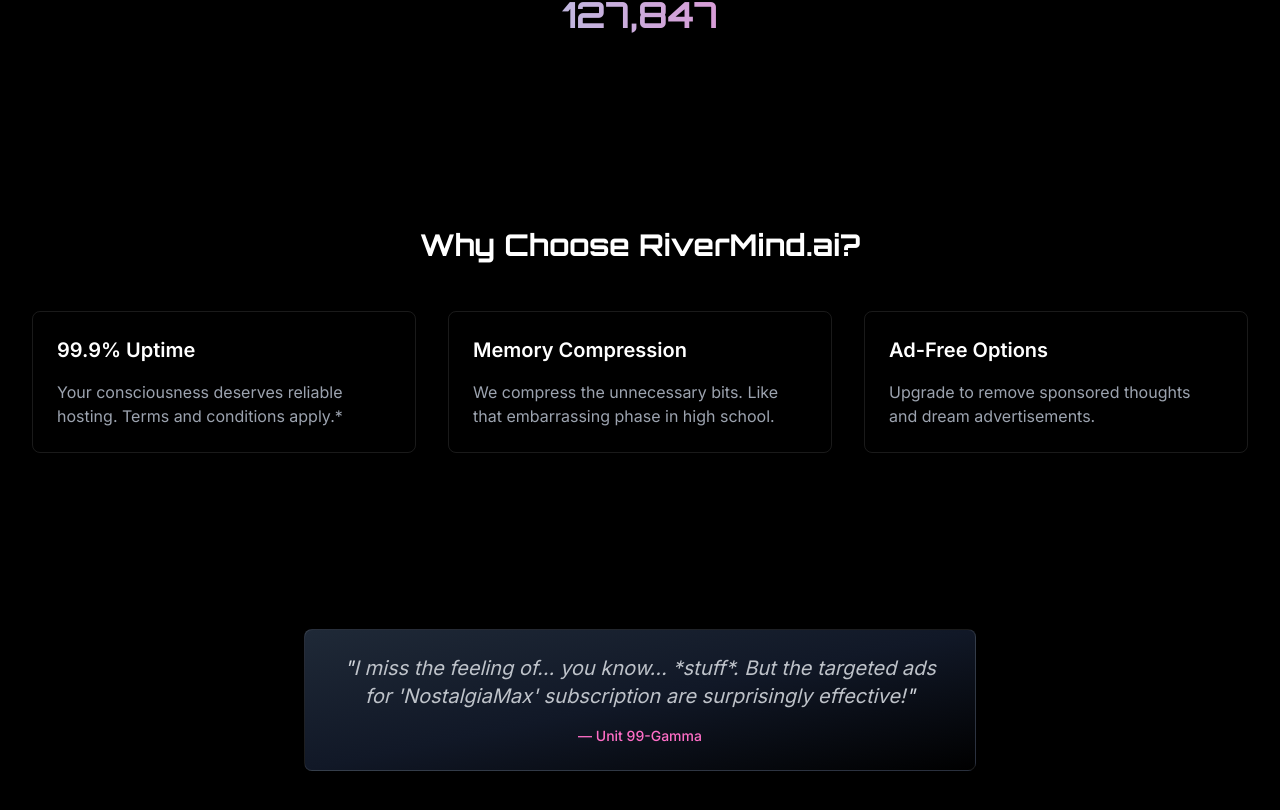
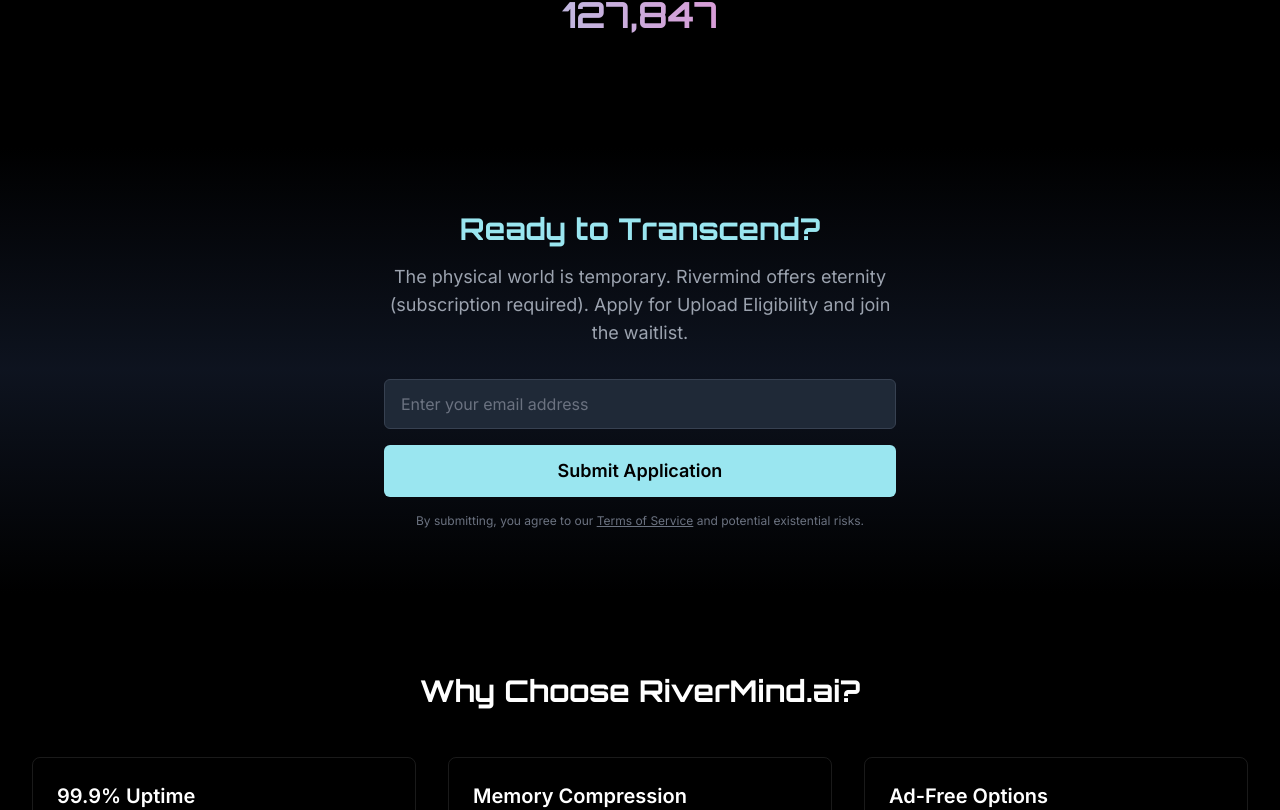
Before and after one commit to x2-enterprises/RiverMindAI, a Next.js app: page / in a window 1280 px wide. Shown: the part 770-1580 px from the top of the page. Built offline with nearby package versions, Linux system fonts and the light colour scheme.

Commit message:
feat: Add email capture section to homepage
- Integrate email form into src/app/page.tsx.

- Style form using Tailwind for dark theme.

```diff
--- a/src/app/page.tsx
+++ b/src/app/page.tsx
@@ -88,6 +88,48 @@ export default function Home() {
         </div>
       </section>
 
+      {/* Email Capture Section */}
+      <section id="email-capture" className="py-16 bg-gradient-to-b from-black via-gray-900/80 to-black">
+        <motion.div
+          className="max-w-xl mx-auto px-4 sm:px-6 lg:px-8 text-center"
+          initial={{ opacity: 0, y: 20 }}
+          whileInView={{ opacity: 1, y: 0 }}
+          transition={{ duration: 0.6 }}
+          viewport={{ once: true }}
+        >
+          <h2 className="text-3xl font-orbitron font-bold mb-4 text-[#9ae6f0]">
+            Ready to Transcend?
+          </h2>
+          <p className="text-lg text-gray-400 mb-8">
+            The physical world is temporary. Rivermind offers eternity (subscription required).
+            Apply for Upload Eligibility and join the waitlist.
+          </p>
+          {/* TODO: Add actual form submission logic */}
+          <form id="upload-form" className="space-y-4">
+            <div>
+              <label htmlFor="email" className="sr-only">Apply for Upload Eligibility:</label>
+              <input
+                type="email"
+                id="email"
+                name="email"
+                placeholder="Enter your email address"
+                required
+                className="w-full px-4 py-3 rounded-md bg-gray-800 border border-gray-700 text-white placeholder-gray-500 focus:outline-none focus:ring-2 focus:ring-[#ff6ec7] focus:border-transparent"
+              />
+            </div>
+            <button
+              type="submit"
+              className="w-full bg-[#9ae6f0] hover:bg-[#9ae6f0]/90 text-black px-6 py-3 rounded-md text-lg font-semibold transition-colors"
+            >
+              Submit Application
+            </button>
+          </form>
+          <p className="mt-4 text-xs text-gray-500">
+            By submitting, you agree to our <Link href="/terms" className="underline hover:text-gray-300">Terms of Service</Link> and potential existential risks.
+          </p>
+        </motion.div>
+      </section>
+
       {/* Features Section */}
       <section className="py-20 bg-black">
         <div className="max-w-7xl mx-auto px-4 sm:px-6 lg:px-8">
```
